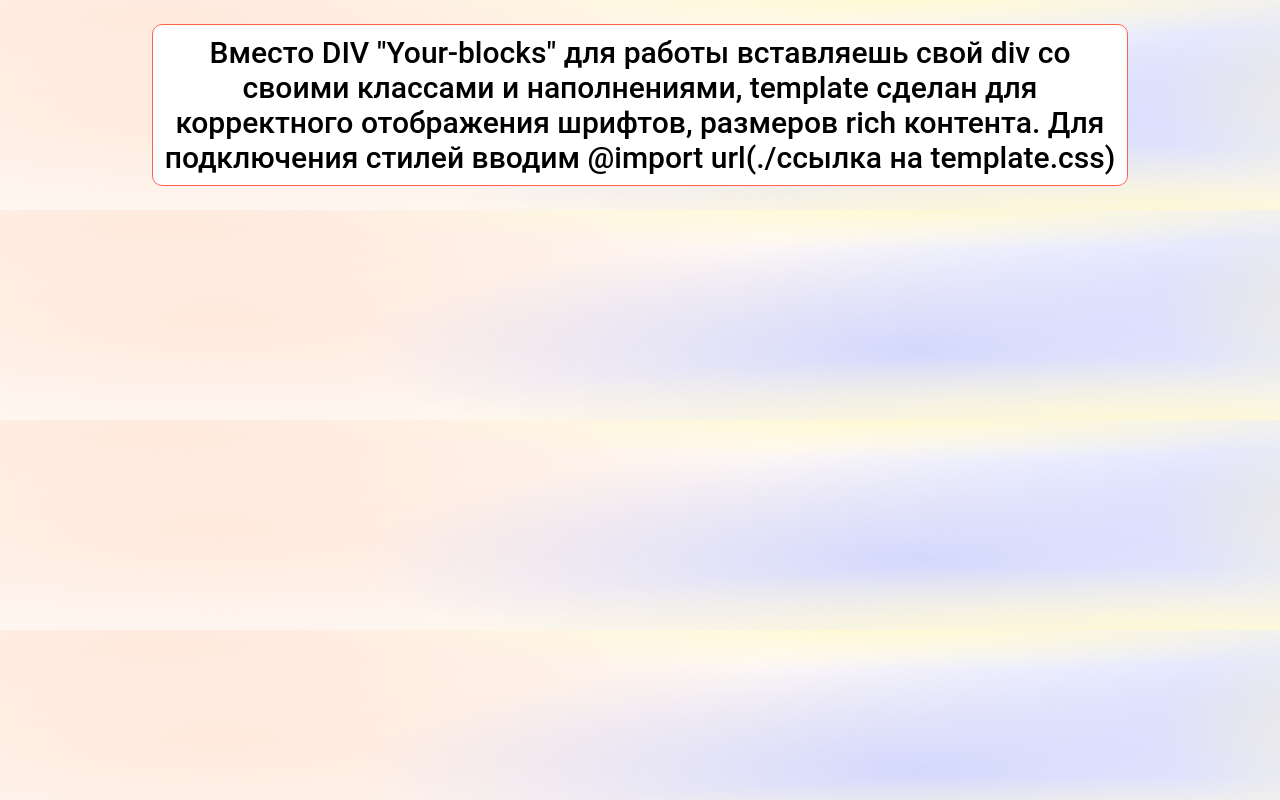
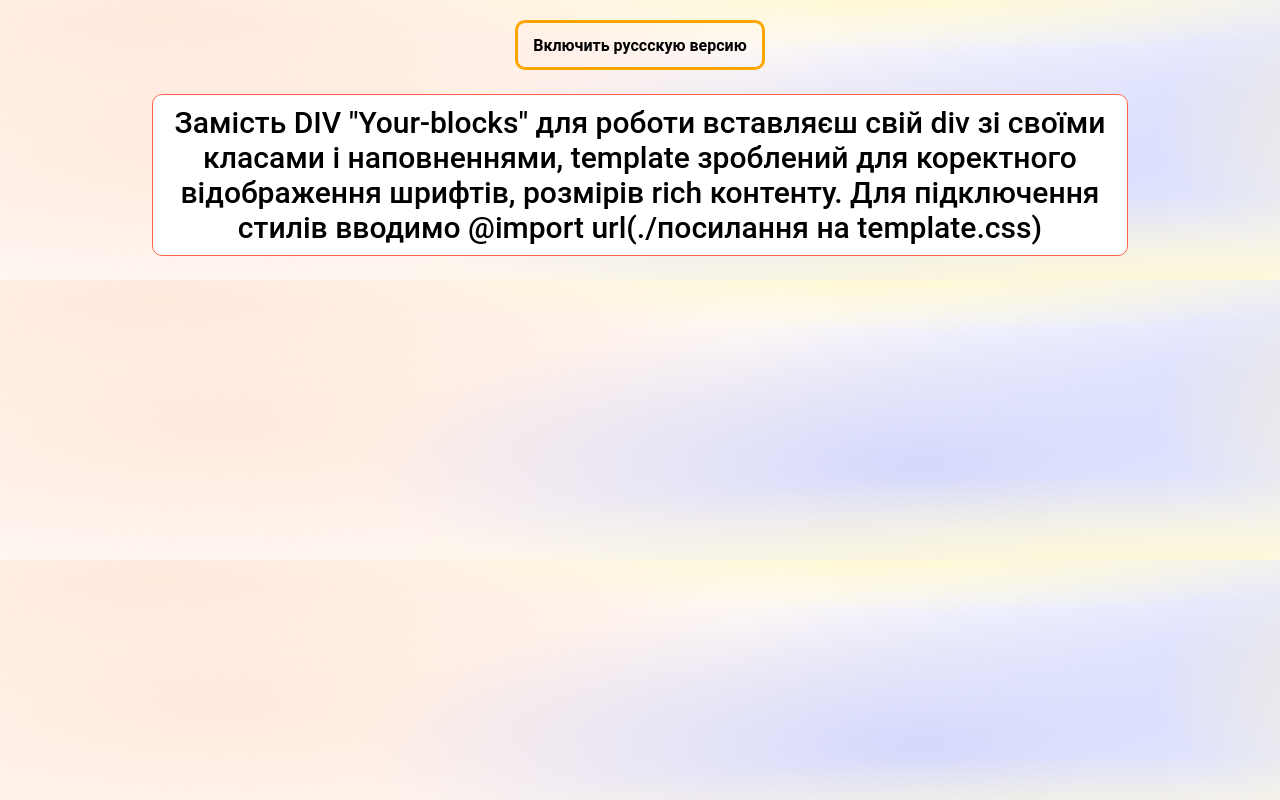
Before and after one commit to HaberSerhii/citrus-template, a plain HTML site: page index.html in a window 1280 px wide. Drawn offline with Linux system fonts and the light colour scheme; a web font is replaced by a local one.

Commit message:
update language button

```diff
--- a/index.html
+++ b/index.html
@@ -8,11 +8,40 @@
 </head>
 
 <body>
-    <div class="main__rich__container">
-        <div class="your-blocks">Вместо DIV "Your-blocks" для работы вставляешь свой div со своими классами и
+    <button class="button__language" id="lang-switch">Включить руссскую версию</button>
+    <div class="main__rich__container" id="content">
+        <div class="your-blocks lang uk">Замість DIV "Your-blocks" для роботи вставляєш свій div зі своїми класами і
+            наповненнями, template зроблений для коректного відображення шрифтів, розмірів rich контенту. Для
+            підключення
+            стилів вводимо @import url(./посилання на template.css) </div>
+        <div class="your-blocks lang ru">Вместо DIV "Your-blocks" для работы вставляешь свой div со своими классами и
             наполнениями, template сделан для корректного отображения шрифтов, размеров rich контента. Для подключения
             стилей вводим @import url(./ссылка на template.css) </div>
     </div>
 </body>
+<script>
+    document.addEventListener("DOMContentLoaded", function () {
+        let currentLang = 'uk';
+        const ukText = document.querySelector('.lang.uk');
+        const ruText = document.querySelector('.lang.ru');
+        const switchButton = document.getElementById('lang-switch');
+
+        ukText.classList.add('active');
+
+        switchButton.addEventListener('click', function () {
+            if (currentLang === 'uk') {
+                ukText.classList.remove('active');
+                ruText.classList.add('active');
+                switchButton.textContent = 'Увімкнути українську версію';
+                currentLang = 'ru';
+            } else {
+                ruText.classList.remove('active');
+                ukText.classList.add('active');
+                switchButton.textContent = 'Включить руссскую версию';
+                currentLang = 'uk';
+            }
+        });
+    });
+</script>
 
 </html>
--- a/template.css
+++ b/template.css
@@ -3,6 +3,30 @@
 :root {
   --font-roboto: "Roboto";
   --font-montserrat: "Montserrat";
+}
+
+.lang {
+  display: none;
+}
+
+.lang.active {
+  display: block;
+}
+
+.button__language {
+  margin: 20px 0 0 0;
+  width: 250px;
+  height: 50px;
+  border: 3px solid orange;
+  border-radius: 10px;
+  background-color: transparent;
+  font: var(--font-montserrat);
+  font-size: medium;
+  font-weight: 600;
+}
+.button__language:hover {
+  background-color: rgb(92, 91, 91);
+  color: #ffe9dc;
 }
 
 body {
```
